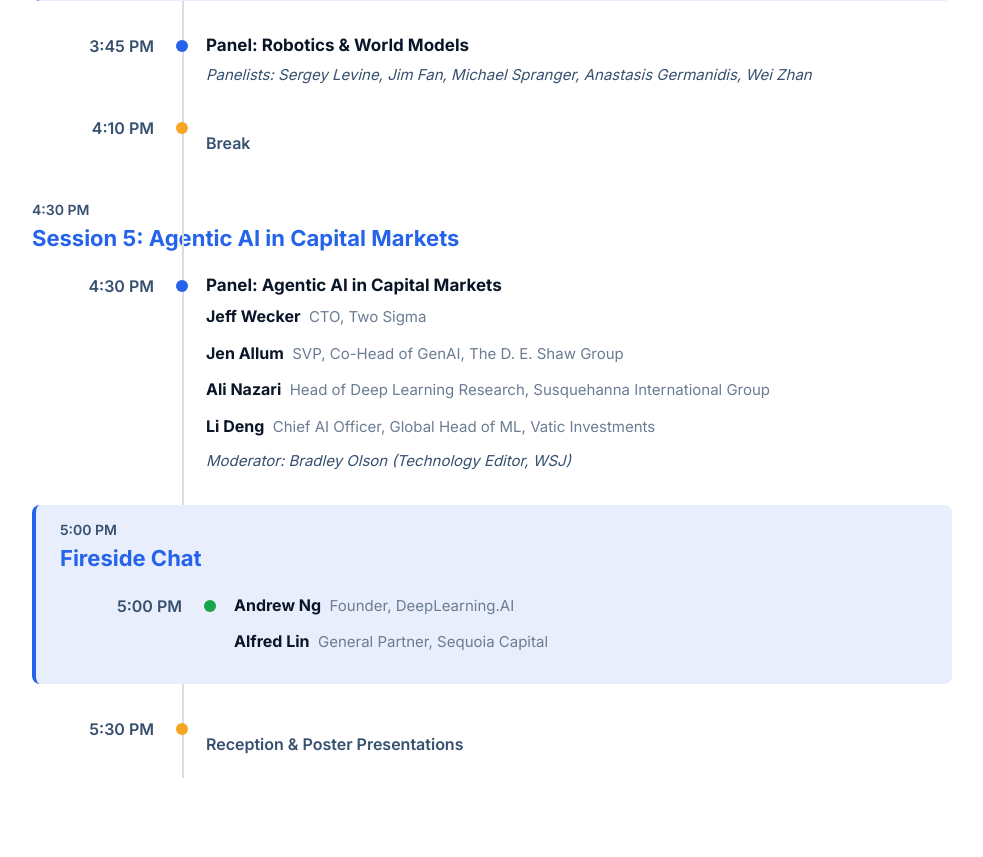
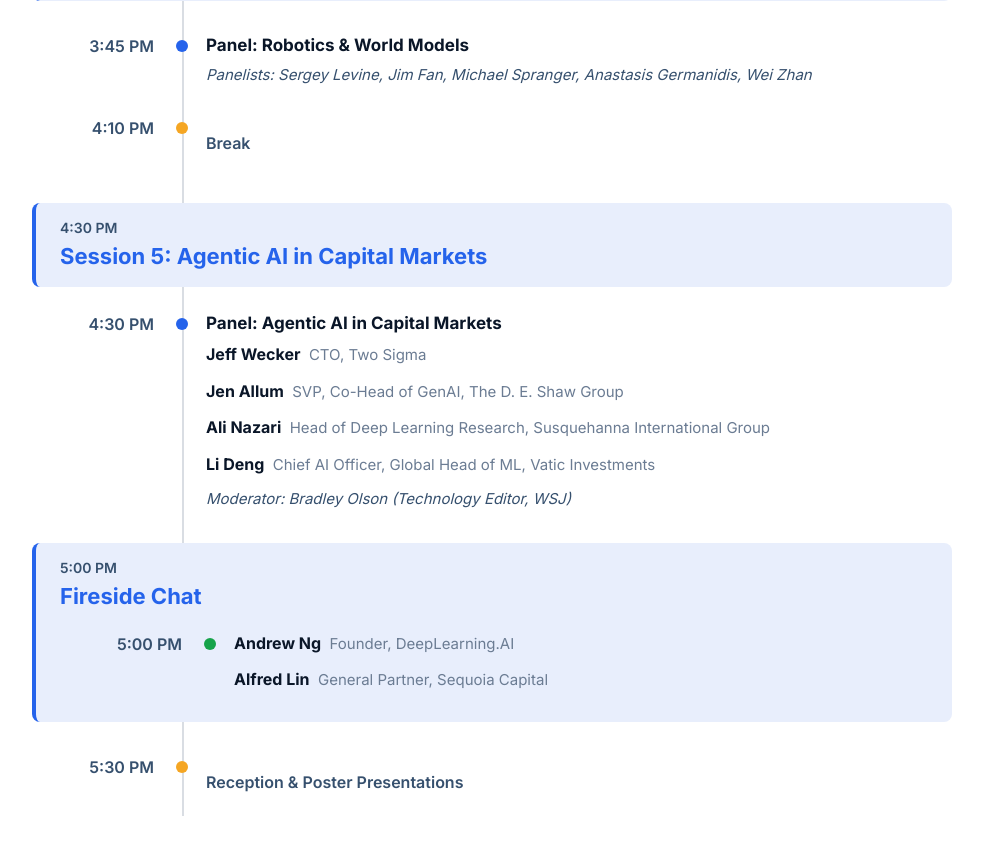
Before and after one commit to wilwixqa1/Agentic-AI-summit-Speaker-Page-Mockup, a FastAPI app: page /option-a in a window 1280 px wide. Shown: the part 2318-3175 px from the top of the page, without its empty margins (148-1131 px from the left). Run offline with FastAPI, Linux system fonts and the light colour scheme; some web fonts are replaced.

Commit message:
Restore blue title-bar on Plenary session headers (original look); keep headers plain inside Frontier session-blocks to avoid double-blue

```diff
--- a/app/static/css/agenda.css
+++ b/app/static/css/agenda.css
@@ -97,9 +97,18 @@
 }
 
 /* Session header — plain header inside the blue block (no own box). */
+/* Session header bar — blue tint with left accent (the original Plenary look).
+   Standalone (Plenary) it is its own thin box. Inside a .session-block (Frontier)
+   it is overridden to plain, since the block already provides the blue. */
 .session-header {
-  padding: 14px 0 4px 0;
-  margin: 0;
+  position: relative; z-index: 1;
+  background: #e8eefc; border-left: 4px solid #2563eb;
+  border-radius: 8px; padding: 14px 24px;
+  margin: 18px 0 10px 0;
+}
+.session-block .session-header {
+  background: none; border-left: none; border-radius: 0;
+  padding: 14px 0 4px 0; margin: 0;
 }
 .session-header h3 {
   margin: 0; color: #2563eb; font-size: 22px; font-weight: 700;
```
